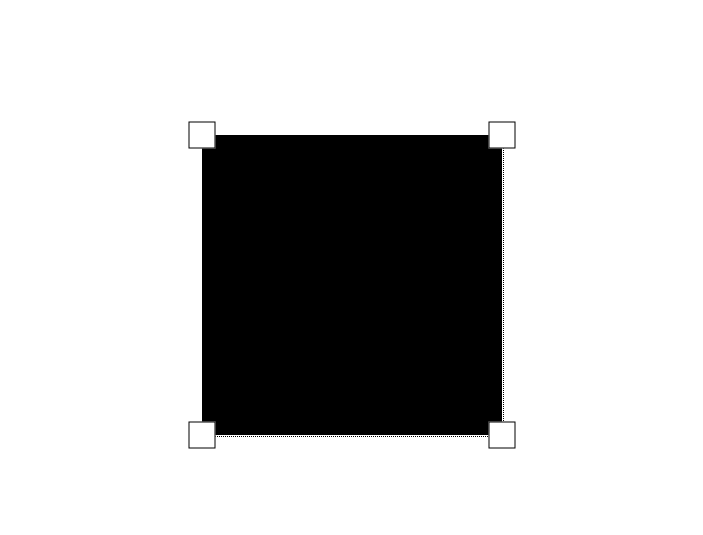
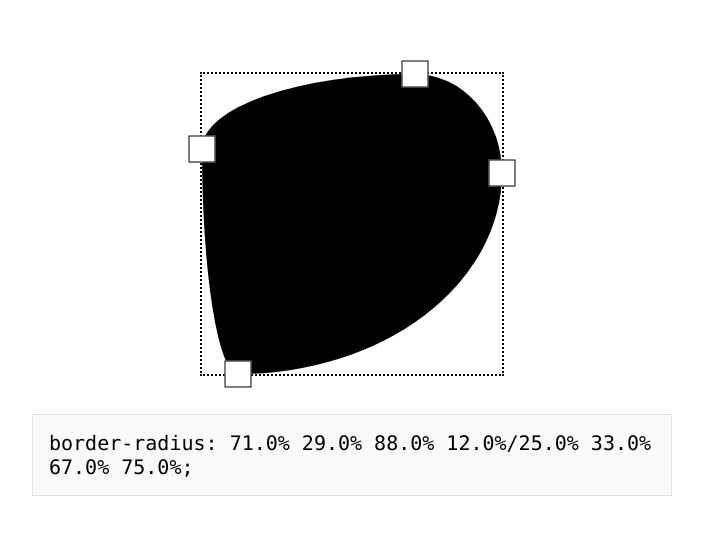
Before and after one commit to carlosvalv/css-generator, a React (Create React App) app: page / in a window 1280 px wide. Shown: the part 115-650 px from the top of the page, without its empty margins (288-991 px from the left). Built offline with nearby package versions, Linux system fonts and the light colour scheme.

Commit message:
[borderRadius] added text+ styling

```diff
--- a/src/pages/borderRadius.tsx
+++ b/src/pages/borderRadius.tsx
@@ -1,31 +1,46 @@
-import { useState } from 'react';
+import { useEffect, useState } from 'react';
 import styled from 'styled-components';
 import { CornerDraggable } from '../components/cornerDraggable';
-
 
 const Container = styled.div`
   position: absolute;
   left: 50%;
   top: 50%;
   transform: translate(-50%, -50%);
+  display: flex;
+  flex-direction: column;
+  gap: 2.5em;
 `;
 
-const Box = styled.div<{ radius1: number, radius2: number, radius3: number, radius4: number }>`
+const Box = styled.div<{ radius: string}>`
   width: 300px;
   height: 300px;
-  color: grey;
   background-color: black;
   position: relative;
-  border-radius: ${props => props.radius4}% ${props => 100 - props.radius4}% ${props => 100 - props.radius2}%  ${props => props.radius2}% / ${props => props.radius1}% ${props => props.radius3}% ${props => 100 - props.radius3}% ${props =>  100 -props.radius1}%;
+  border-radius: ${props => props.radius};
+  margin: auto;
 `;
 
 const BoxBorder = styled.div`
   position: absolute;
   width: 300px;
   height: 300px;
-  color: grey;
   background-color: transparent;
-  border: 1px dotted #000;
+  border: 2px dotted #000;
+  top: -2px;
+  left: -2px;
+`;
+
+const TextWrapper = styled.div`
+    background: #fafafa;
+    border: 1px solid #e3e3e3;  padding: 1em;
+`;
+
+const Text = styled.span`
+  color: #fff;
+  font-size: 20px;
+  font-family: Consolas,Monaco,Andale Mono,Ubuntu Mono,monospace;
+  color: #000;
 `;
 
 
@@ -34,20 +49,31 @@ export type BorderRadiusProps = {
 }
 
 export function BorderRadius(props: BorderRadiusProps) {
-  const [corner1, setCorner1] = useState(0);
-  const [corner2, setCorner2] = useState(0);
-  const [corner3, setCorner3] = useState(100);
-  const [corner4, setCorner4] = useState(100);
+  const [corner1, setCorner1] = useState(25);
+  const [corner2, setCorner2] = useState(12);
+  const [corner3, setCorner3] = useState(33);
+  const [corner4, setCorner4] = useState(71);
+  const [borderRadius, setBorderRadius] = useState("");
+
+  useEffect(()=>{
+    let string =  parseFloat(corner4.toString()).toFixed(1) + "% " + (parseFloat((100 - corner4).toString()).toFixed(1)) + "% "
+    + (parseFloat((100 - corner2).toString()).toFixed(1)) + "% " + parseFloat(corner2.toString()).toFixed(1)
+    + "%/" + parseFloat(corner1.toString()).toFixed(1) + "% " + parseFloat(corner3.toString()).toFixed(1) + "% "
+    + (parseFloat((100 - corner3).toString()).toFixed(1)) + "% " + (parseFloat((100 - corner1).toString()).toFixed(1)) + "%";
+
+    setBorderRadius(string);
+  },[corner1, corner2, corner3, corner4])
 
   return (
     <Container>
-      <Box radius1={corner1} radius2={corner2} radius3={corner3} radius4={corner4} id="box">
+      <Box radius={borderRadius} id="box">
         <BoxBorder />
           <CornerDraggable horizontal={false} initTop={corner1} initLeft={0} handleChangeValue={(val:number)=>{setCorner1(val)}} />
           <CornerDraggable horizontal={true} initTop={100} initLeft={corner2} handleChangeValue={(val:number)=>{setCorner2(val)}}/>
           <CornerDraggable horizontal={false} initTop={corner3} initLeft={100} handleChangeValue={(val:number)=>{setCorner3(val)}}/>
           <CornerDraggable horizontal={true} initTop={0} initLeft={corner4} handleChangeValue={(val:number)=>{setCorner4(val)}}/>
       </Box>
+      <TextWrapper><Text>border-radius: {borderRadius};</Text></TextWrapper>
     </Container >
   );
 }
```
